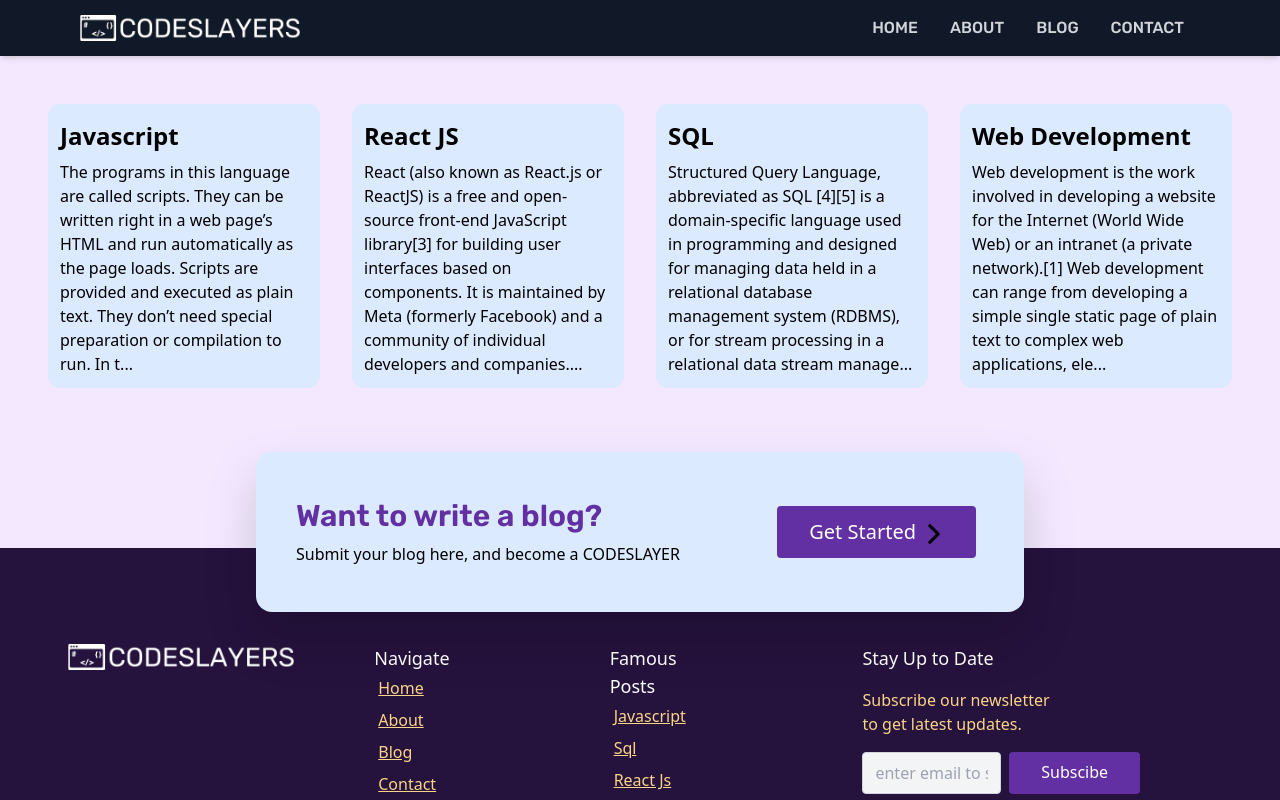
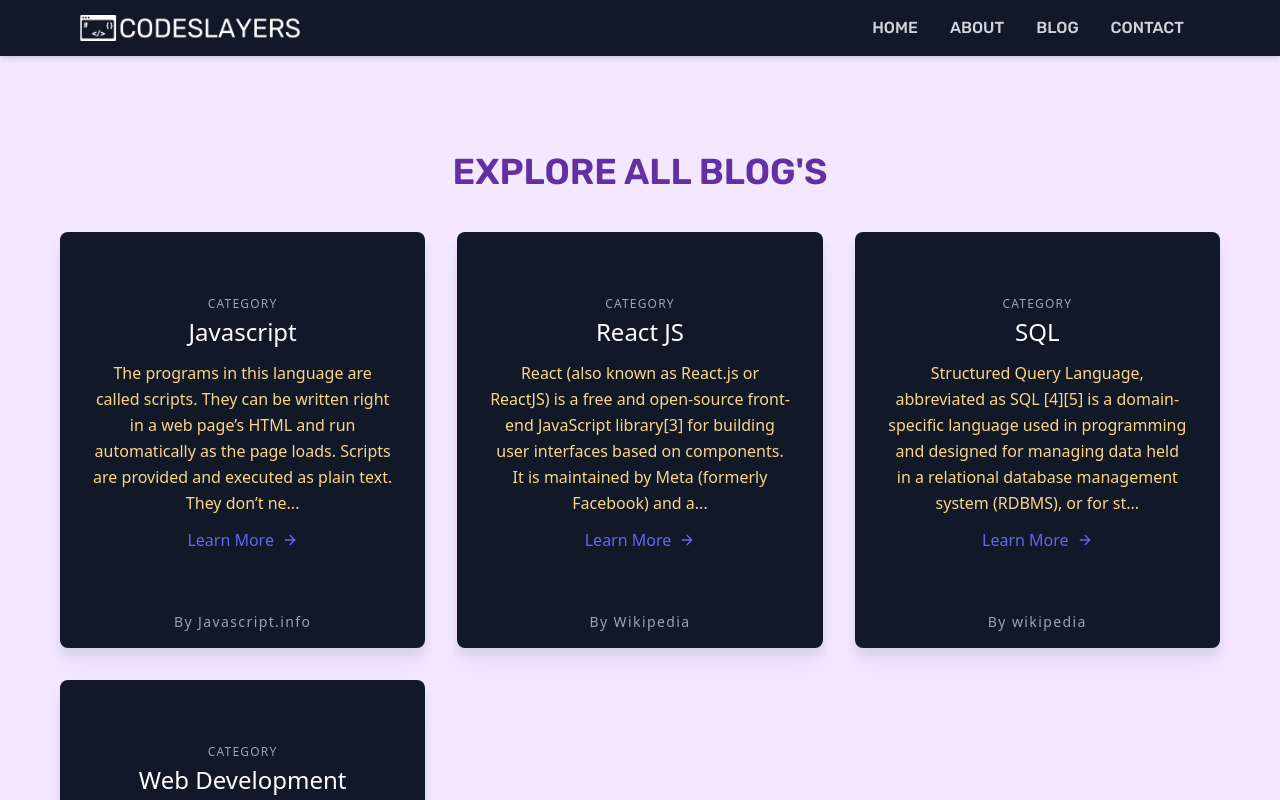
Before and after one commit to CODExSHUBHAM/code-slayers, a Next.js app: page /blog in a window 1280 px wide. Shown: the top 800 px of the page. Built offline with nearby package versions, Linux system fonts and the light colour scheme.

Commit message:
feat: redesigned blogs page

```diff
--- a/pages/blog.js
+++ b/pages/blog.js
@@ -1,3 +1,4 @@
+/* eslint-disable react/no-unescaped-entities */
 import React, { useEffect, useState } from 'react';
 import Link from 'next/link';
 
@@ -9,13 +10,42 @@ const Blog = (props) => {
 
   return (
     <>
-      <section className='p-8 flex justify-center pb-40'>
-        {blogs.map((blogitem) => {
-          return <div key={blogitem.slug} className='bg-blue-100 w-80 p-3 rounded-xl m-4'>
-            <Link href={'/blogpost/' + blogitem.slug}><h1 className='font-bold text-2xl mt-1'>{blogitem.title}</h1></Link>
-            <p className='mt-2'>{blogitem.content.substr(0, 250)}...</p>
+      <section class="text-gray-600 body-font md:px-10 pb-10">
+        <div class="container px-5 py-24 mx-auto">
+          <h1 className='text-3xl md:text-4xl font-primary font-semibold w-fit m-auto pb-10 text-primary'>EXPLORE ALL BLOG'S</h1>
+          <div class="flex flex-wrap -m-4">
+            {blogs.map((blogitem) => {
+              return <div key={blogitem.slug} class="p-4 lg:w-1/3">
+                <div class="h-full bg-gray-900  px-8 pt-16 pb-24 rounded-lg overflow-hidden text-center relative drop-shadow-xl">
+                  <h2 class="tracking-widest text-xs title-font font-medium text-gray-400 mb-1">CATEGORY</h2>
+                  <h1 class="title-font sm:text-2xl text-xl font-medium text-white mb-3">{blogitem.title}</h1>
+                  <p class="leading-relaxed mb-3 text-secondary">{blogitem.content.substr(0, 200)}...</p>
+                  <a class="text-indigo-500 inline-flex items-center"><Link href={'/blogpost/' + blogitem.slug}>Learn More</Link>
+                    <svg class="w-4 h-4 ml-2" viewBox="0 0 24 24" stroke="currentColor" stroke-width="2" fill="none" stroke-linecap="round" stroke-linejoin="round">
+                      <path d="M5 12h14"></path>
+                      <path d="M12 5l7 7-7 7"></path>
+                    </svg>
+                  </a>
+                  <div class="text-center mt-2 leading-none flex justify-center absolute bottom-0 left-0 w-full py-4">
+                    {/* <span class="text-gray-400 mr-3 inline-flex items-center leading-none text-sm pr-3 py-1 border-r-2 border-gray-200">
+                      <svg class="w-4 h-4 mr-1" stroke="currentColor" stroke-width="2" fill="none" stroke-linecap="round" stroke-linejoin="round" viewBox="0 0 24 24">
+                        <path d="M1 12s4-8 11-8 11 8 11 8-4 8-11 8-11-8-11-8z"></path>
+                        <circle cx="12" cy="12" r="3"></circle>
+                      </svg>1.2K
+                    </span>
+                    <span class="text-gray-400 inline-flex items-center leading-none text-sm">
+                      <svg class="w-4 h-4 mr-1" stroke="currentColor" stroke-width="2" fill="none" stroke-linecap="round" stroke-linejoin="round" viewBox="0 0 24 24">
+                        <path d="M21 11.5a8.38 8.38 0 01-.9 3.8 8.5 8.5 0 01-7.6 4.7 8.38 8.38 0 01-3.8-.9L3 21l1.9-5.7a8.38 8.38 0 01-.9-3.8 8.5 8.5 0 014.7-7.6 8.38 8.38 0 013.8-.9h.5a8.48 8.48 0 018 8v.5z"></path>
+                      </svg>6
+                    </span> */}
+                    <h2 class="tracking-widest text-sm title-font font-medium text-gray-400">By {blogitem.author}</h2>
+                  </div>
+                </div>
+              </div>
+            })}
+
           </div>
-        })}
+        </div>
       </section>
     </>
   )
```
